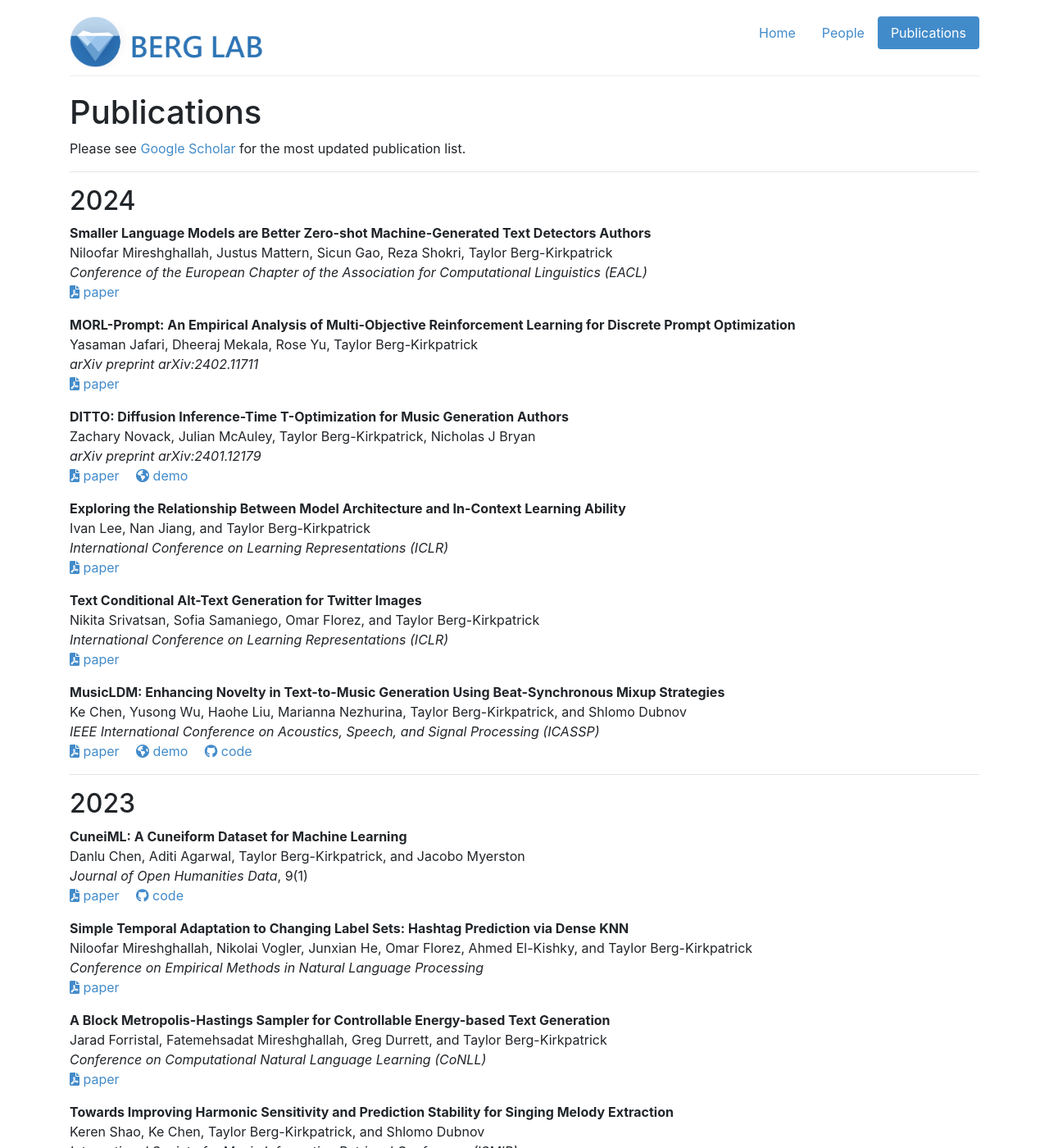
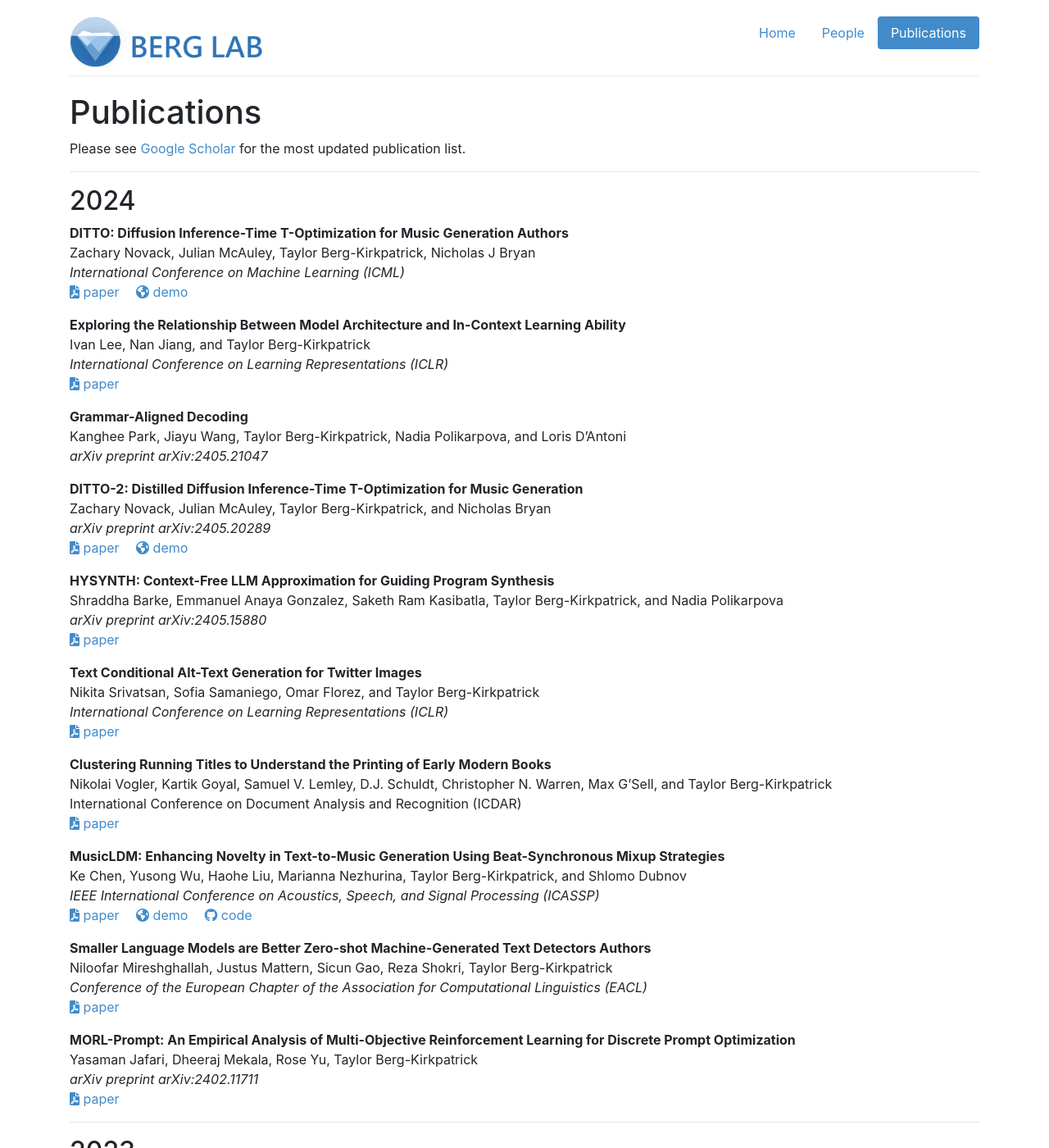
Before and after one commit to icebergnlp/icebergnlp.github.io, a Jekyll site: the page built from publications.md, in a window 1280 px wide and 1400 px high. Shown: the whole window at 82% size. Built offline with Jekyll 4.4.1, drawn with Linux system fonts in a browser that asks for light colours.

Commit message:
Update publications

```diff
--- a/publications.md
+++ b/publications.md
@@ -9,6 +9,49 @@ Please see [Google Scholar](https://scholar.google.com/citations?user=mN6_BKAAAA
 
 ## 2024
 
+__DITTO: Diffusion Inference-Time T-Optimization for Music Generation Authors__\\
+Zachary Novack, Julian McAuley, Taylor Berg-Kirkpatrick, Nicholas J Bryan\\
+_International Conference on Machine Learning (ICML)_\\
+{% include icon_link.html text="paper" icon=site.icons.paper href="https://arxiv.org/pdf/2401.12179.pdf" %}&emsp;
+{% include icon_link.html text="demo" icon=site.icons.demo href="https://ditto-music.github.io/web/" %}
+
+__Exploring the Relationship Between Model Architecture and In-Context Learning Ability__\\
+Ivan Lee, Nan Jiang, and Taylor Berg-Kirkpatrick\\
+_International Conference on Learning Representations (ICLR)_\\
+{% include icon_link.html text="paper" icon=site.icons.paper href="https://arxiv.org/pdf/2310.08049.pdf" %}
+
+__Grammar-Aligned Decoding__\\
+Kanghee Park, Jiayu Wang, Taylor Berg-Kirkpatrick, Nadia Polikarpova, and Loris D'Antoni\\
+_arXiv preprint arXiv:2405.21047_
+
+__DITTO-2: Distilled Diffusion Inference-Time T-Optimization for Music Generation__\\
+Zachary Novack, Julian McAuley, Taylor Berg-Kirkpatrick, and Nicholas Bryan\\
+_arXiv preprint arXiv:2405.20289_\\
+{% include icon_link.html text="paper" icon=site.icons.paper href="https://arxiv.org/pdf/2405.20289.pdf" %}&emsp;
+{% include icon_link.html text="demo" icon=site.icons.demo href="https://ditto-music.github.io/ditto2/" %}
+
+__HYSYNTH: Context-Free LLM Approximation for Guiding Program Synthesis__\\
+Shraddha Barke, Emmanuel Anaya Gonzalez, Saketh Ram Kasibatla, Taylor Berg-Kirkpatrick, and Nadia Polikarpova\\
+_arXiv preprint arXiv:2405.15880_\\
+{% include icon_link.html text="paper" icon=site.icons.paper href="https://arxiv.org/pdf/2405.15880.pdf" %}
+
+__Text Conditional Alt-Text Generation for Twitter Images__\\
+Nikita Srivatsan, Sofia Samaniego, Omar Florez, and Taylor Berg-Kirkpatrick\\
+_International Conference on Learning Representations (ICLR)_\\
+{% include icon_link.html text="paper" icon=site.icons.paper href="https://arxiv.org/pdf/2305.14779.pdf" %}
+
+__Clustering Running Titles to Understand the Printing of Early Modern Books__\\
+Nikolai Vogler, Kartik Goyal, Samuel V. Lemley, D.J. Schuldt, Christopher N. Warren, Max G'Sell, and Taylor Berg-Kirkpatrick\\
+International Conference on Document Analysis and Recognition (ICDAR)\\
+{% include icon_link.html text="paper" icon=site.icons.paper href="https://arxiv.org/pdf/2405.00752.pdf" %}
+
+__MusicLDM: Enhancing Novelty in Text-to-Music Generation Using Beat-Synchronous Mixup Strategies__\\
+Ke Chen, Yusong Wu, Haohe Liu, Marianna Nezhurina, Taylor Berg-Kirkpatrick, and Shlomo Dubnov\\
+_IEEE International Conference on Acoustics, Speech, and Signal Processing (ICASSP)_\\
+{% include icon_link.html text="paper" icon=site.icons.paper href="https://arxiv.org/pdf/2308.01546.pdf" %}&emsp;
+{% include icon_link.html text="demo" icon=site.icons.demo href="https://musicldm.github.io/" %}&emsp;
+{% include icon_link.html text="code" icon=site.icons.code href="https://github.com/RetroCirce/MusicLDM/" %}
+
 __Smaller Language Models are Better Zero-shot Machine-Generated Text Detectors Authors__\\
 Niloofar Mireshghallah, Justus Mattern, Sicun Gao, Reza Shokri, Taylor Berg-Kirkpatrick\\
 _Conference of the European Chapter of the Association for Computational Linguistics (EACL)_\\
@@ -18,29 +61,6 @@ __MORL-Prompt: An Empirical Analysis of Multi-Objective Reinforcement Learning f
 Yasaman Jafari, Dheeraj Mekala, Rose Yu, Taylor Berg-Kirkpatrick\\
 _arXiv preprint arXiv:2402.11711_\\
 {% include icon_link.html text="paper" icon=site.icons.paper href="https://arxiv.org/pdf/2402.11711.pdf" %}
-
-__DITTO: Diffusion Inference-Time T-Optimization for Music Generation Authors__\\
-Zachary Novack, Julian McAuley, Taylor Berg-Kirkpatrick, Nicholas J Bryan\\
-_arXiv preprint arXiv:2401.12179_\\
-{% include icon_link.html text="paper" icon=site.icons.paper href="https://arxiv.org/pdf/2401.12179.pdf" %}&emsp;
-{% include icon_link.html text="demo" icon=site.icons.demo href="https://ditto-music.github.io/web/" %}
-
-__Exploring the Relationship Between Model Architecture and In-Context Learning Ability__\\
-Ivan Lee, Nan Jiang, and Taylor Berg-Kirkpatrick\\
-_International Conference on Learning Representations (ICLR)_\\
-{% include icon_link.html text="paper" icon=site.icons.paper href="https://arxiv.org/pdf/2310.08049.pdf" %}
-
-__Text Conditional Alt-Text Generation for Twitter Images__\\
-Nikita Srivatsan, Sofia Samaniego, Omar Florez, and Taylor Berg-Kirkpatrick\\
-_International Conference on Learning Representations (ICLR)_\\
-{% include icon_link.html text="paper" icon=site.icons.paper href="https://arxiv.org/pdf/2305.14779.pdf" %}
-
-__MusicLDM: Enhancing Novelty in Text-to-Music Generation Using Beat-Synchronous Mixup Strategies__\\
-Ke Chen, Yusong Wu, Haohe Liu, Marianna Nezhurina, Taylor Berg-Kirkpatrick, and Shlomo Dubnov\\
-_IEEE International Conference on Acoustics, Speech, and Signal Processing (ICASSP)_\\
-{% include icon_link.html text="paper" icon=site.icons.paper href="https://arxiv.org/pdf/2308.01546.pdf" %}&emsp;
-{% include icon_link.html text="demo" icon=site.icons.demo href="https://musicldm.github.io/" %}&emsp;
-{% include icon_link.html text="code" icon=site.icons.code href="https://github.com/RetroCirce/MusicLDM/" %}
 
 ---
 
```
